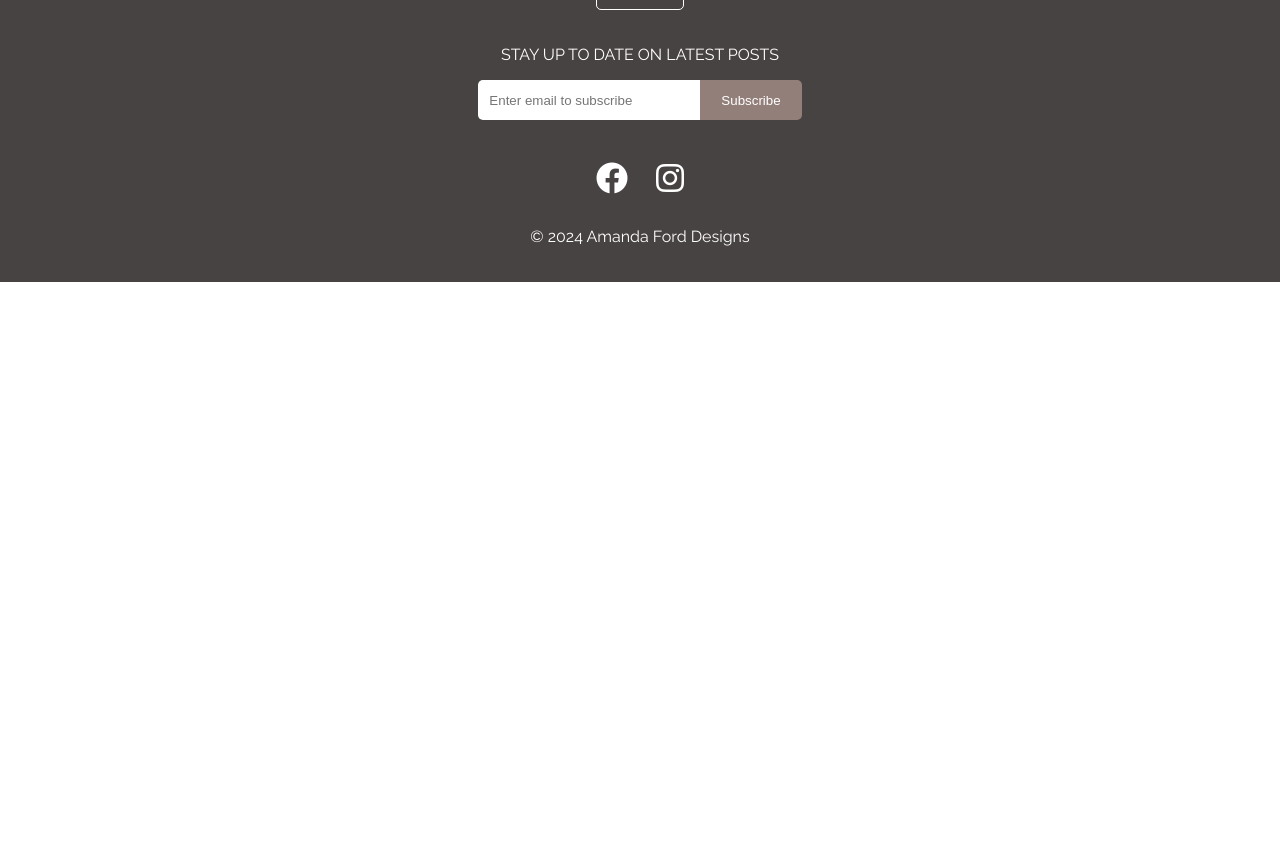
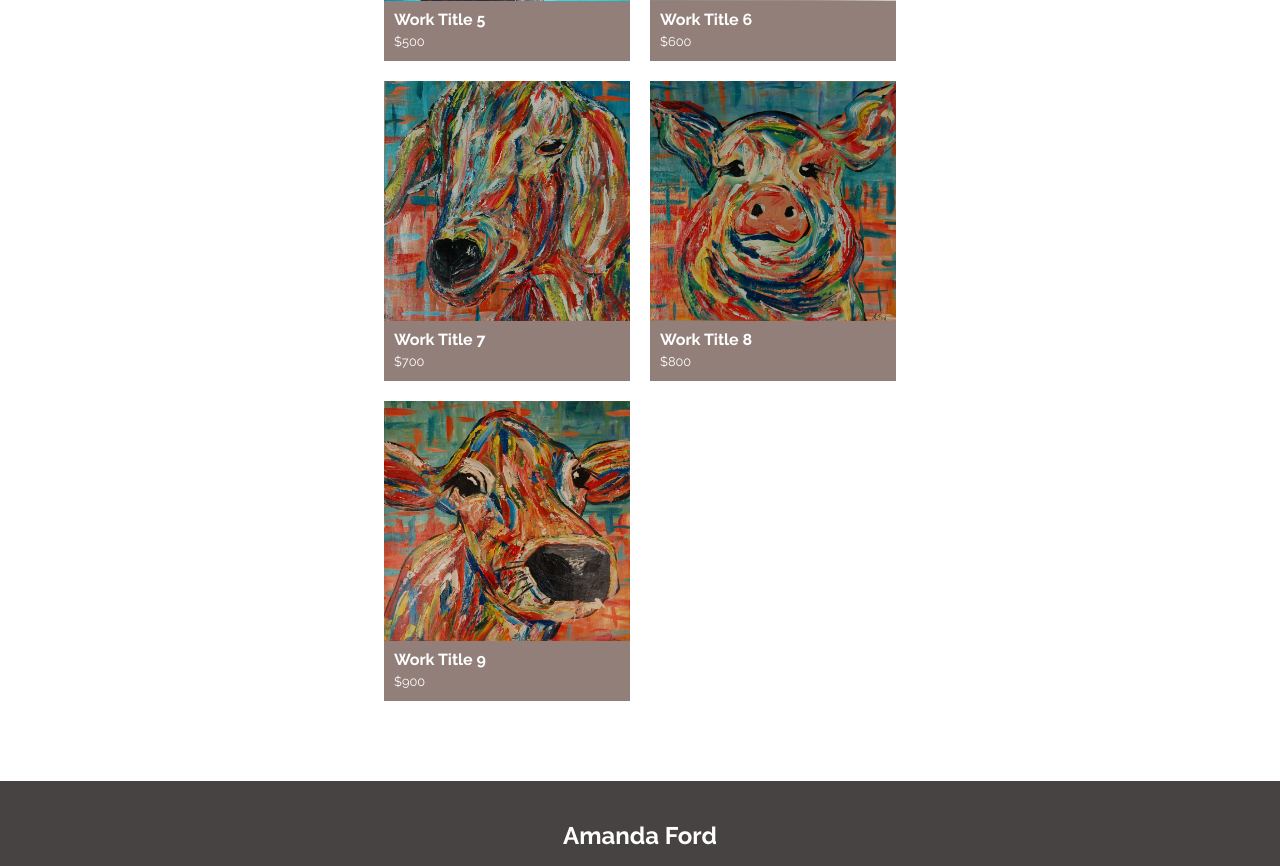
Before and after one commit to RF-UoA/Art_website, a Flask app: page / in a window 1280 px wide. Shown: the part 1751-2617 px from the top of the page. Before the commit the page ends 2033 px from the top, so only its background shows below. Run offline with Flask 3, Linux system fonts and the light colour scheme; some libraries are stand-ins or nearby versions.

Commit message:
Grid properly styled.

```diff
--- a/static/css/style.css
+++ b/static/css/style.css
@@ -51,6 +51,7 @@
     display: flex;
     flex-direction: column;
     align-items: center;
+    margin-bottom: 50px;
 }
 
 .strip {
@@ -245,7 +246,7 @@
 
 div.works {
     display: grid;
-    grid-template-columns: repeat(auto-fit, minmax(12em, 1fr)); /* Creates a three-column layout */
+    grid-template-columns: repeat(auto-fit, minmax(15em, 1fr)); /* Creates a three-column layout */
     gap: 20px;
     margin-bottom: 80px;
 }
@@ -258,6 +259,11 @@
     display: flex;
     flex-direction: column;
     align-items: flex-start;
+}
+
+div.work:hover {
+    background-color: #474342;
+    cursor: pointer;
 }
 
 div.fit-image {
@@ -361,6 +367,10 @@
         display: block;
         margin-bottom: 20px;
     }
+
+    .hero {
+        margin-bottom: 20px;
+    }
 }
 
 @media (max-width: 1024px) { /* Adjusts for devices with width up to 1024px */
--- a/templates/available-works.html
+++ b/templates/available-works.html
@@ -33,6 +33,48 @@
                 <h3 class="work-price">$300</h3>
             </div>
         </div>
+        <div class="work">
+            <div class="fit-image">
+                <img src="{{ url_for('static', filename='assets/works/4.jpg') }}" alt="Available Work 4">
+                <h3 class="work-title">Work Title 4</h3>
+                <h3 class="work-price">$400</h3>
+            </div>
+        </div>
+        <div class="work">
+            <div class="fit-image">
+                <img src="{{ url_for('static', filename='assets/works/5.jpg') }}" alt="Available Work 5">
+                <h3 class="work-title">Work Title 5</h3>
+                <h3 class="work-price">$500</h3>
+            </div>
+        </div>
+        <div class="work">
+            <div class="fit-image">
+                <img src="{{ url_for('static', filename='assets/works/6.jpg') }}" alt="Available Work 6">
+                <h3 class="work-title">Work Title 6</h3>
+                <h3 class="work-price">$600</h3>
+            </div>
+        </div>
+        <div class="work">
+            <div class="fit-image">
+                <img src="{{ url_for('static', filename='assets/works/7.jpg') }}" alt="Available Work 7">
+                <h3 class="work-title">Work Title 7</h3>
+                <h3 class="work-price">$700</h3>
+            </div>
+        </div>
+        <div class="work">
+            <div class="fit-image">
+                <img src="{{ url_for('static', filename='assets/works/8.jpg') }}" alt="Available Work 8">
+                <h3 class="work-title">Work Title 8</h3>
+                <h3 class="work-price">$800</h3>
+            </div>
+        </div>
+        <div class="work">
+            <div class="fit-image">
+                <img src="{{ url_for('static', filename='assets/works/9.jpg') }}" alt="Available Work 9">
+                <h3 class="work-title">Work Title 9</h3>
+                <h3 class="work-price">$900</h3>
+            </div>
+        </div>
     </div>
 </section>
 {% endblock %}
```
